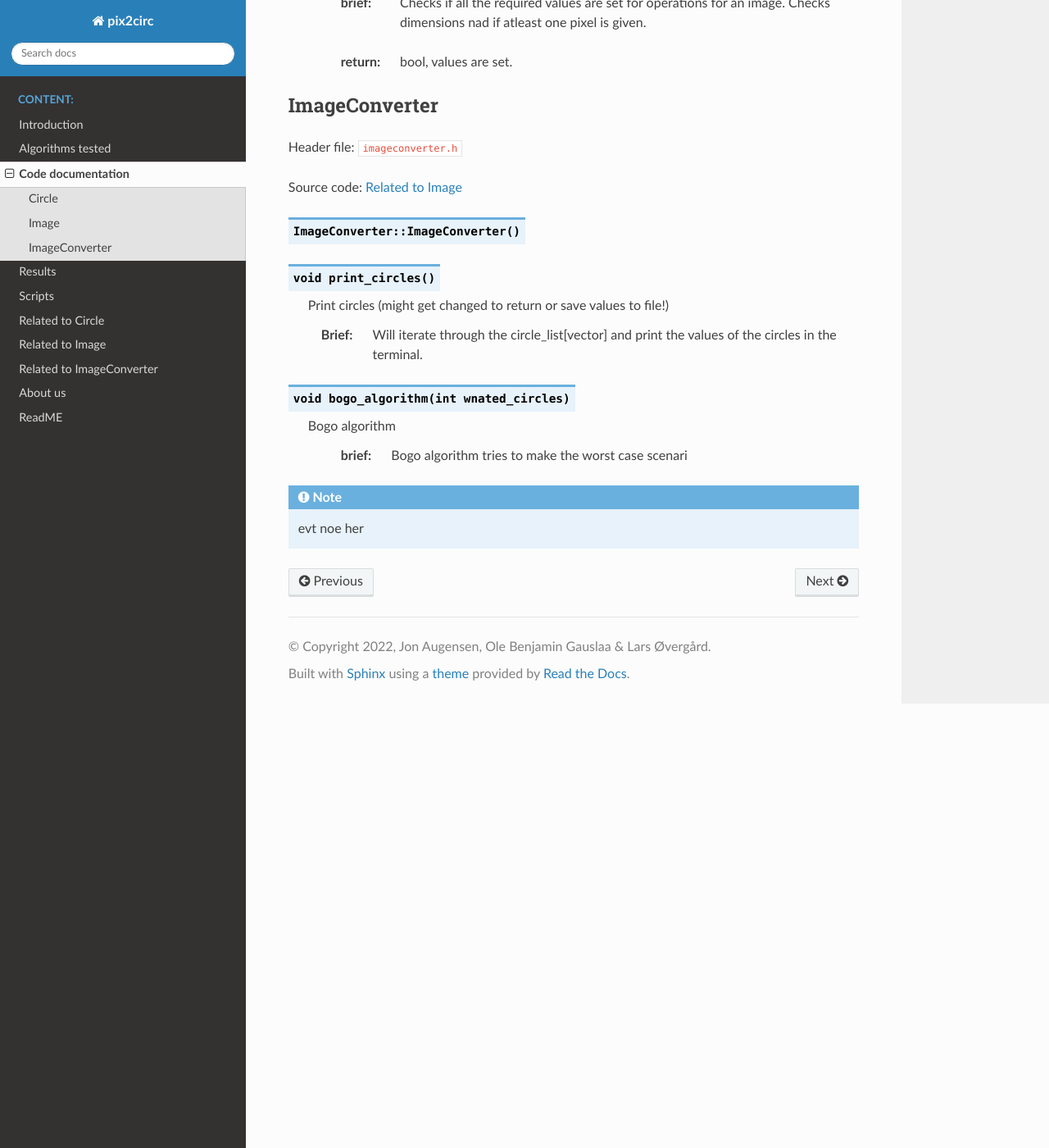
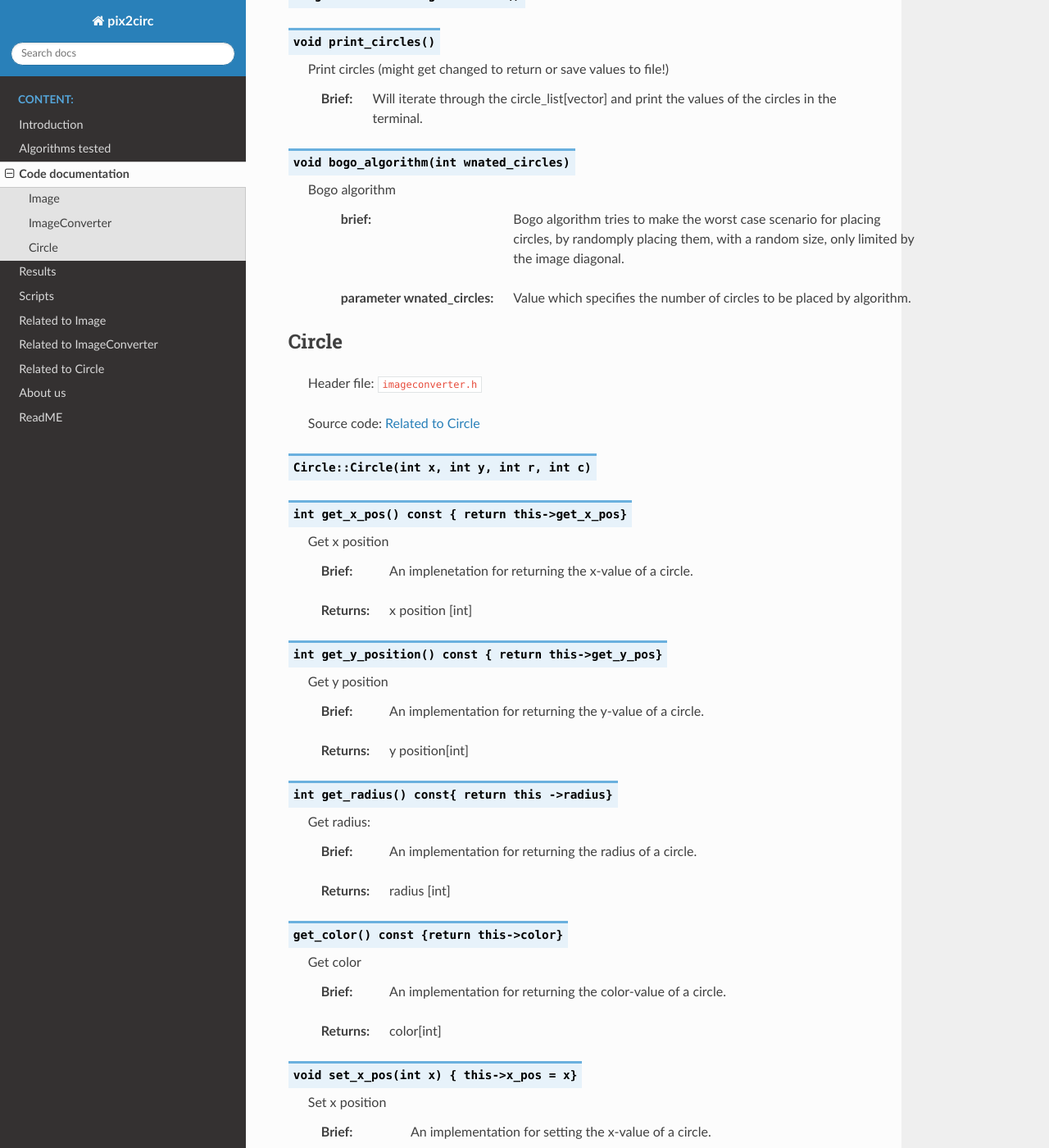
Before and after one commit to ubergard/pix2circ, a Sphinx documentation site: the page built from docs/code_doc.rst, in a window 1280 px wide and 1400 px high, scrolled down 2178 px. Shown: the whole window at 82% size. Built offline with Sphinx 7.4.7 and the Read the Docs theme 2.0.0, drawn with Linux system fonts in a browser that asks for light colours; some of the changed text lies outside the part shown.

Commit message:
Docs: adding documentation for Circle, some structural work

```diff
--- a/docs/code_doc.rst
+++ b/docs/code_doc.rst
@@ -124,10 +112,99 @@ Source code: :ref:`Related to Image`
 
     Bogo algorithm
 
-        :brief: Bogo algorithm tries to make the worst case scenari
+        :brief: Bogo algorithm tries to make the worst case scenario for placing circles,
+                by randomply placing them, with a random size, only limited by the image diagonal. |br| |br|
+
+        :parameter wnated_circles: Value which specifies the number of circles to be placed by algorithm.
 
 
+Circle
+--------
 
+ Header file: ``imageconverter.h``
+
+ Source code: :ref:`Related to Circle`
+
+.. py:function:: Circle::Circle(int x, int y, int r, int c)
+.. py:function:: int get_x_pos() const { return this->get_x_pos}
+
+    Get x position
+
+    :brief: An implenetation for returning the x-value of a circle.  |br| |br|
+
+    :return: x position [int]
+
+
+.. py:function:: int get_y_position() const { return this->get_y_pos}
+
+    Get y position
+
+    :brief: An implementation for returning the y-value of a circle. |br| |br|
+
+    :return: y position[int]
+
+
+.. py:function:: int get_radius() const{ return this ->radius}
+
+    Get radius:
+
+    :brief: An implementation for returning the radius of a circle. |br| |br|
+
+    :return: radius [int]
+
+
+.. py:function:: get_color() const {return this->color}
+
+    Get color
+
+    :brief: An implementation for returning the color-value of a circle. |br| |br|
+
+    :return: color[int]
+
+
+.. py:function:: void set_x_pos(int x) { this->x_pos = x}
+
+    Set x position
+
+    :brief: An implementation for setting the x-value of a circle. |br| |br|
+
+    :parameter x: Int, contains the x-position
+
+
+.. py:function:: void set_y_pos{int y) { this->y_pos = y}
+
+    Set y position
+
+    :brief: An implementation for setting the y-value of a circle. |br| |br|
+
+    :parameter y: Int, contains the y-position
+
+
+.. py:function:: void set_radius(int r) {assert(r>=0) this->radius = r}
+
+    Set radius
+
+    :brief: An implementation for setting the radius of a circle. |br| |br|
+
+    :parameter r: Int, contains the radius
+
+
+.. py:function:: void set_color(int c) {this->color = c}
+
+    Set color
+
+    :brief: An implementation for setting the color of a circle. |br| |br|
+
+    :parameter c: Int, contains the color.
+
+.. py:function:: bool check_circle()
+
+    Check circle (not finished)
+
+    :brief: Function for checking the area, which the  circle is placed.
+            Will store relevant data. |br| |br|
+
+    :return bool: Tells if the circle is placed on a black pixel.
 
 
 
@@ -135,8 +212,6 @@ Source code: :ref:`Related to Image`
 
 
 
-
-
 .. |br| raw:: html
 
    <br />
```
Also changed, not shown: other parts of docs/code_doc.rst (+0 -12 lines), docs/script.rst (+21 -13 lines), 1 other file.
